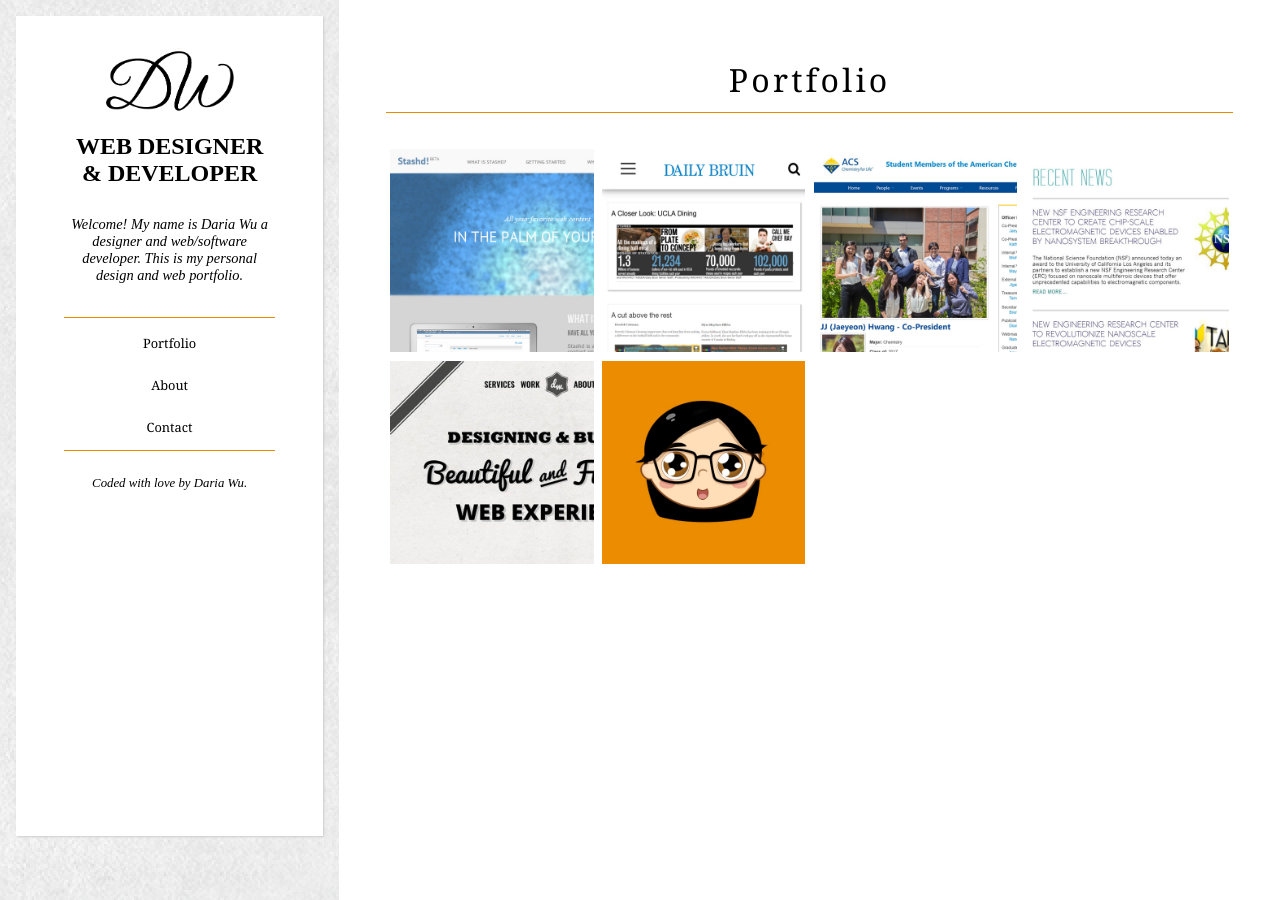
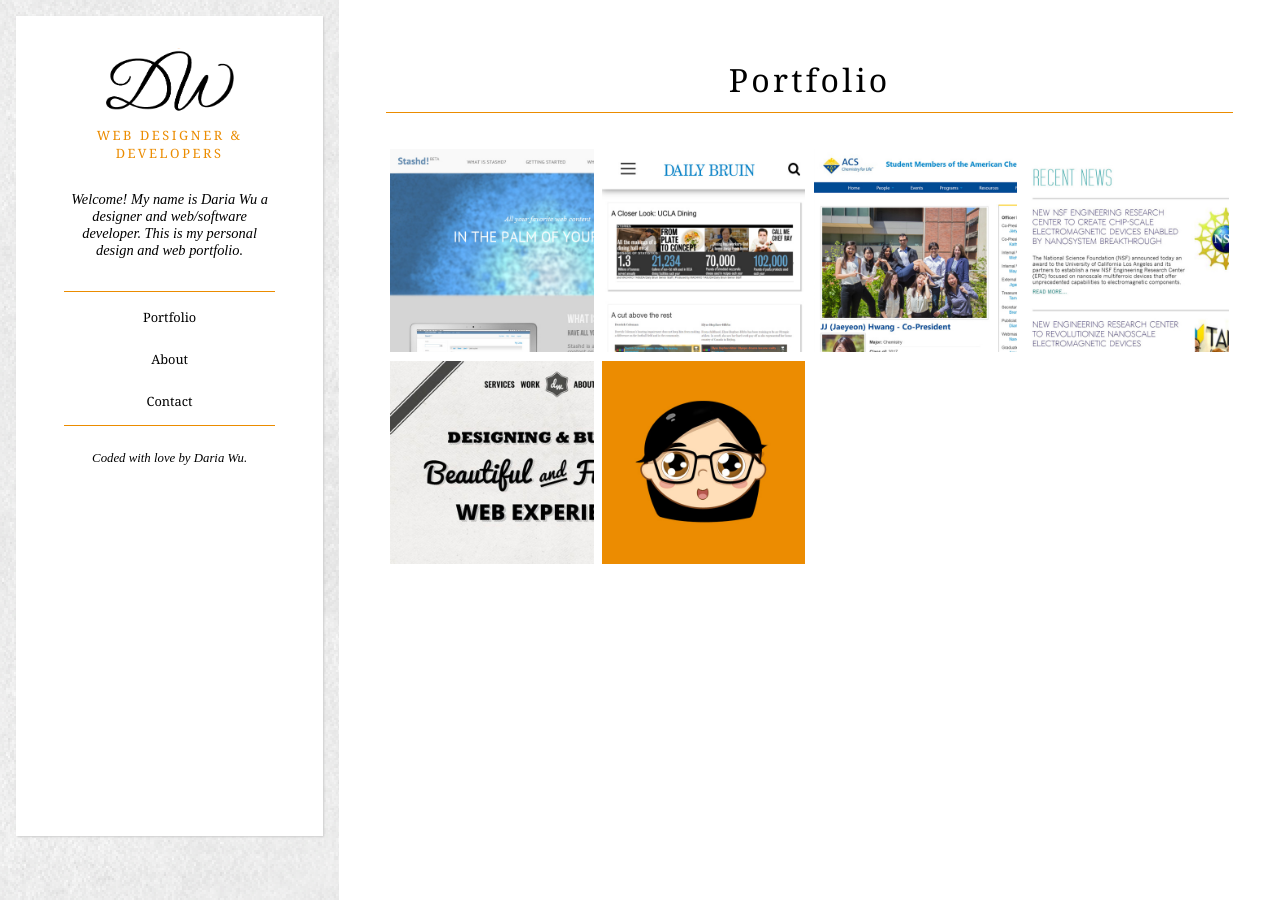
Before and after one commit to dwu891/dwu891.github.io, a Jekyll site: the page built from index.html, in a window 1280 px wide. Built offline with Jekyll 4.4.1, drawn with Linux system fonts in a browser that asks for light colours; nearby versions of some CDN libraries.

Commit message:
Fixed error in sidebar subheader

```diff
--- a/_includes/main-body.html
+++ b/_includes/main-body.html
@@ -8,7 +8,7 @@
         <a id="menu-btn" href="#">Menu</a>
         <a href="/">
             <div id="logo"></div>
-            <h2>WEB DESIGNER &amp; DEVELOPER</h2>
+            <small>WEB DESIGNER &amp; DEVELOPERs</small>
         </a>
         <p>Welcome! My name is Daria Wu a designer and web/software developer. This is my personal design and web portfolio.</p>
         <ul>
```
